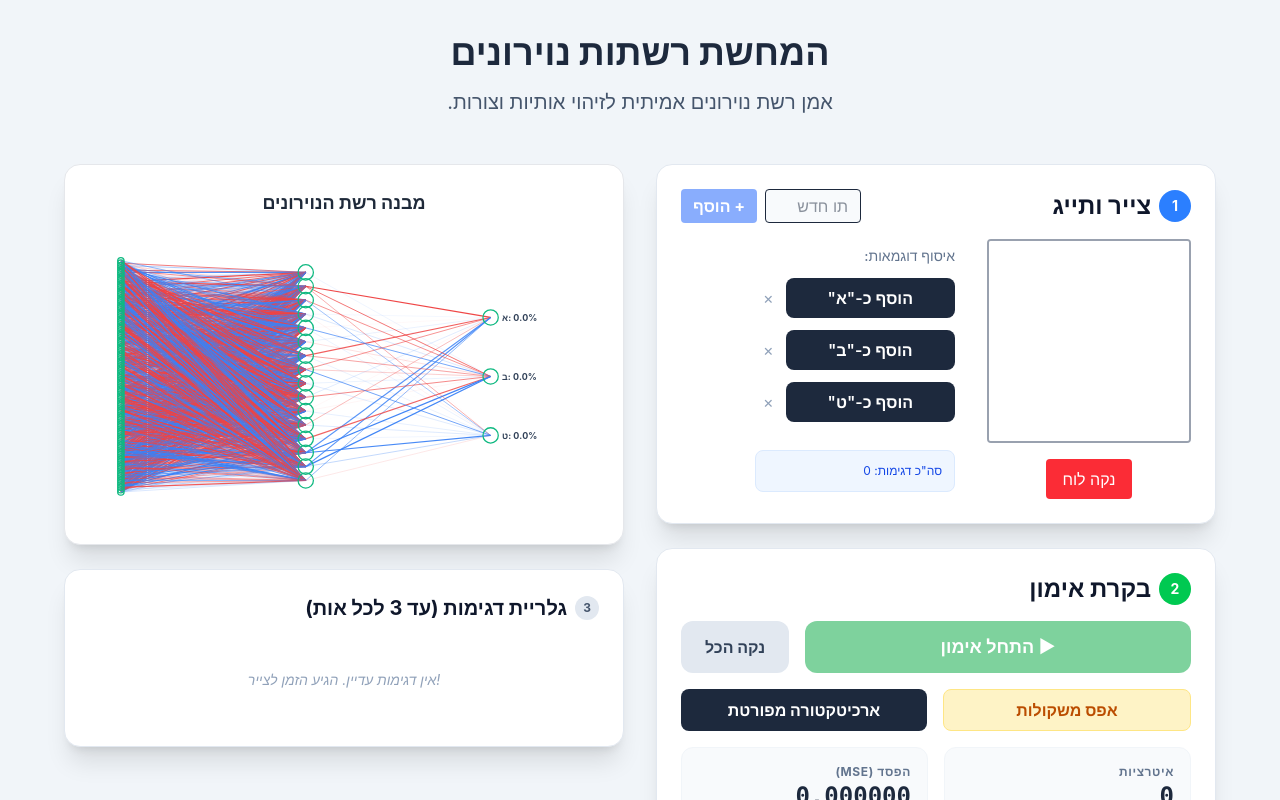
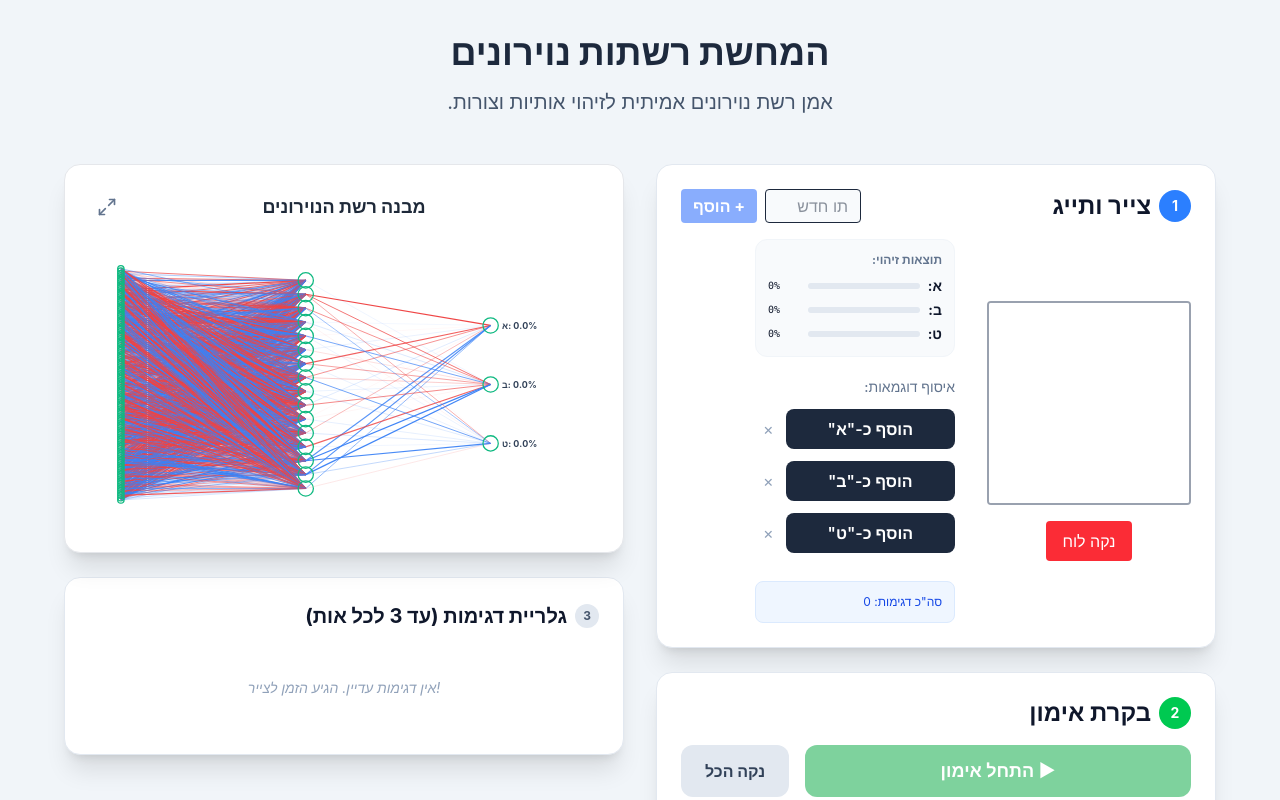
Before and after one commit to EladHeller/visual-neural-network, a React (Vite) app: page / in a window 1280 px wide. Shown: the top 800 px of the page. Built offline with nearby package versions, Linux system fonts and the light colour scheme.

Commit message:
UI improvements.

```diff
--- a/src/App.tsx
+++ b/src/App.tsx
@@ -182,6 +182,29 @@ const App: React.FC = () => {
               <DrawingCanvas onDraw={handleDraw} gridSize={GRID_SIZE} />
 
               <div className="flex flex-col gap-3 w-full max-w-[200px]">
+                <div className="mb-2 p-3 bg-slate-50 rounded-xl border border-slate-100">
+                  <p className="text-xs font-bold text-slate-500 mb-2">תוצאות זיהוי:</p>
+                  <div className="space-y-1">
+                    {labels.map((label, idx) => {
+                      const activation = nn.activations[nn.layers.length - 1]?.[idx] || 0;
+                      return (
+                        <div key={`result-${idx}`} className="flex items-center justify-between text-sm">
+                          <span className="font-bold">{label}:</span>
+                          <div className="flex items-center gap-2 flex-1 mx-2">
+                            <div className="h-1.5 bg-slate-200 rounded-full flex-1 overflow-hidden">
+                              <div
+                                className="h-full bg-blue-500 transition-all duration-300"
+                                style={{ width: `${activation * 100}%` }}
+                              />
+                            </div>
+                          </div>
+                          <span className="text-[10px] font-mono w-8 text-left">{(activation * 100).toFixed(0)}%</span>
+                        </div>
+                      );
+                    })}
+                  </div>
+                </div>
+
                 <p className="text-sm font-medium text-slate-500">איסוף דוגמאות:</p>
                 {labels.map((label, idx) => (
                   <div key={`${label}-${idx}`} className="flex gap-1">
@@ -298,7 +321,11 @@ const App: React.FC = () => {
 
         {/* Right Column: Visualization */}
         <section className="space-y-6">
-          <NetworkVisualizer nn={nn} labels={labels} />
+          <NetworkVisualizer
+            nn={nn}
+            labels={labels}
+            onOpenDetails={() => setIsDetailedViewOpen(true)}
+          />
 
           <div className="bg-white p-6 rounded-2xl shadow-xl border border-slate-200">
             <h2 className="text-xl font-bold mb-4 flex items-center gap-2">
--- a/src/NetworkVisualizer.tsx
+++ b/src/NetworkVisualizer.tsx
@@ -5,9 +5,10 @@ import { NeuralNetwork } from './nn';
 interface NetworkVisualizerProps {
   nn: NeuralNetwork;
   labels: string[];
+  onOpenDetails?: () => void;
 }
 
-const NetworkVisualizer: React.FC<NetworkVisualizerProps> = ({ nn, labels }) => {
+const NetworkVisualizer: React.FC<NetworkVisualizerProps> = ({ nn, labels, onOpenDetails }) => {
   const width = 800;
   const height = 450;
   const paddingX = 50;
@@ -24,8 +25,25 @@ const NetworkVisualizer: React.FC<NetworkVisualizerProps> = ({ nn, labels }) =>
   };
 
   return (
-    <div className="bg-white p-6 rounded-2xl shadow-xl border border-gray-200" dir="ltr">
-      <h3 className="text-lg font-bold mb-4 text-center text-gray-800" dir="rtl">מבנה רשת הנוירונים</h3>
+    <div className="bg-white p-6 rounded-2xl shadow-xl border border-gray-200 relative" dir="ltr">
+      <div className="flex justify-between items-center mb-4">
+        {onOpenDetails && (
+          <button
+            onClick={onOpenDetails}
+            className="p-2 hover:bg-slate-100 rounded-lg transition-colors text-slate-500 hover:text-slate-800"
+            title="תצוגה מלאה"
+          >
+            <svg xmlns="http://www.w3.org/2000/svg" width="20" height="20" viewBox="0 0 24 24" fill="none" stroke="currentColor" strokeWidth="2" strokeLinecap="round" strokeLinejoin="round">
+              <polyline points="15 3 21 3 21 9"></polyline>
+              <polyline points="9 21 3 21 3 15"></polyline>
+              <line x1="21" y1="3" x2="14" y2="10"></line>
+              <line x1="3" y1="21" x2="10" y2="14"></line>
+            </svg>
+          </button>
+        )}
+        <h3 className="text-lg font-bold text-center text-gray-800 flex-1" dir="rtl">מבנה רשת הנוירונים</h3>
+        {onOpenDetails && <div className="w-9" />} {/* Spacer for centering header */}
+      </div>
       <div className="w-full">
         <svg
           viewBox={`0 0 ${width} ${height}`}
```
